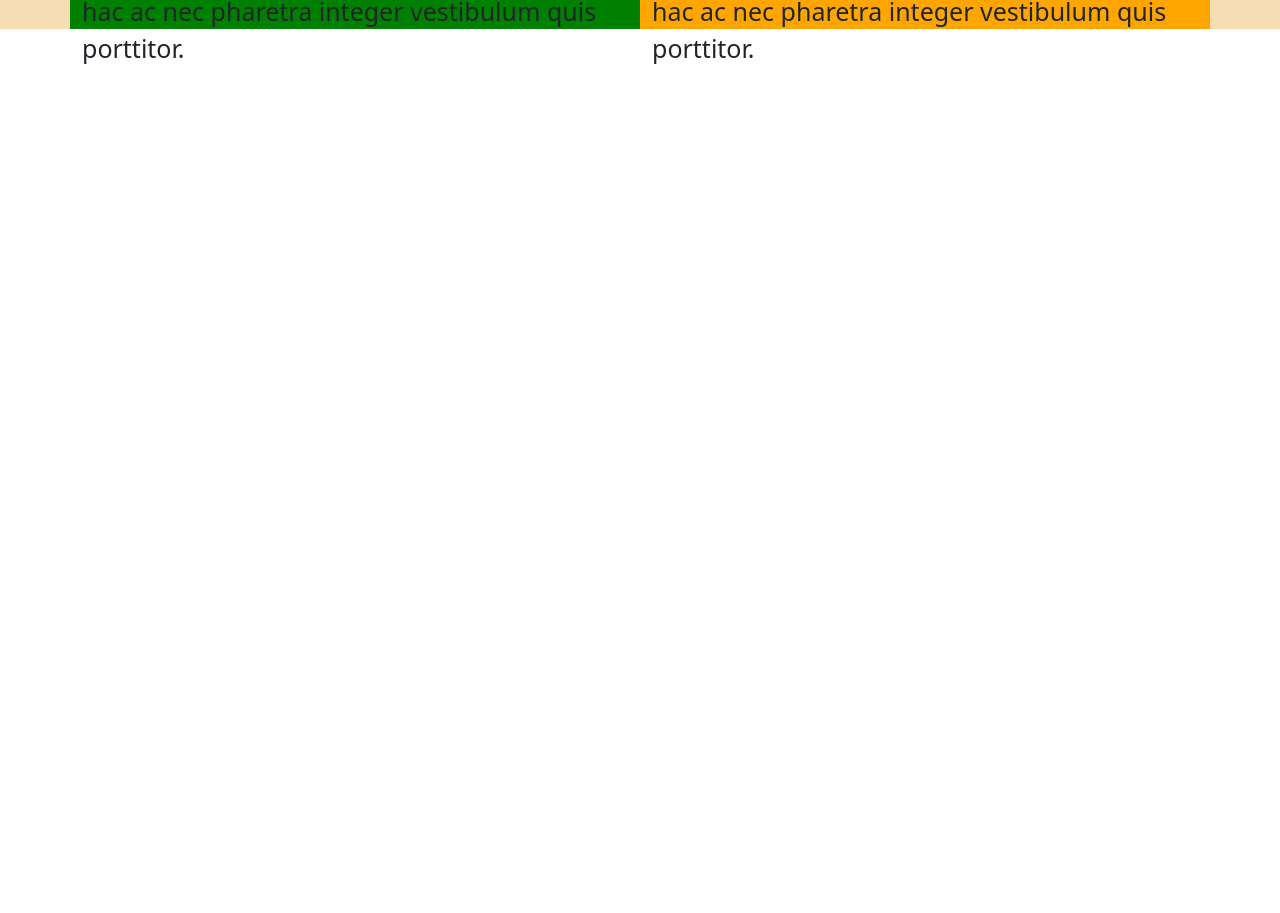
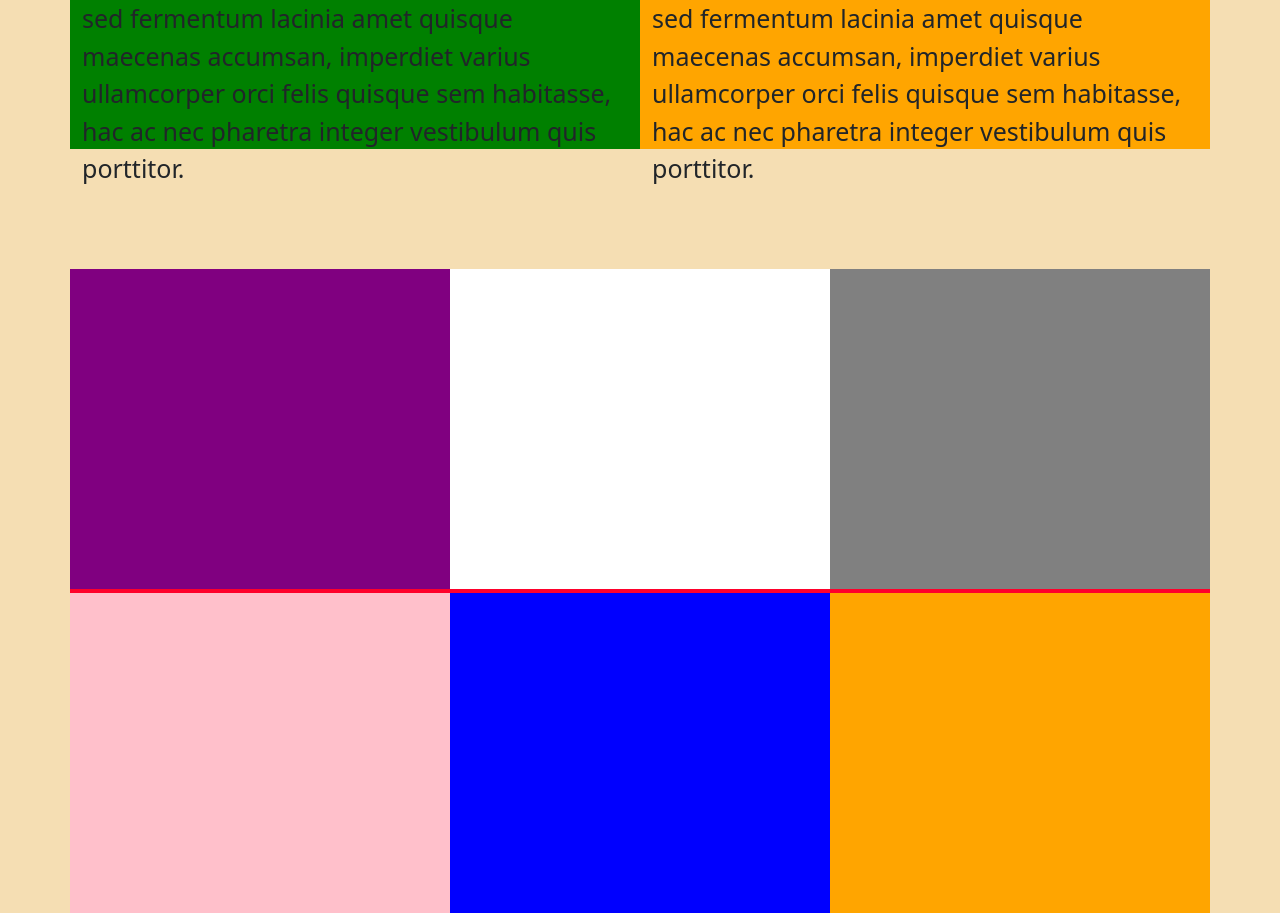
Before and after one commit to fabiogarbato/template-site, a React (Create React App) app: page / in a window 1280 px wide. Shown: the part 1086-1999 px from the top of the page. Before the commit the page ends 1154 px from the top, so only its background shows below. Built offline with nearby package versions, Linux system fonts and the light colour scheme.

Commit message:
Ajustes gerais

```diff
--- a/public/index.html
+++ b/public/index.html
@@ -24,7 +24,7 @@
       work correctly both with client-side routing and a non-root public URL.
       Learn how to configure a non-root public URL by running `npm run build`.
     -->
-    <title>React App</title>
+    <title>Nome da Pagina</title>
   </head>
   <body>
     <noscript>You need to enable JavaScript to run this app.</noscript>
--- a/src/App.js
+++ b/src/App.js
@@ -42,6 +42,7 @@ function App() {
                 </Carousel.Item>
             </Carousel>
         </Container>
+        <Container className='background-space'></Container>
         <Container className='background-section2'>
             <Row className='h-100 d-flex justify-content-center align-items-center' style={{ backgroundColor: 'pink'}}>
                 <Col className='d-flex justify-content-center align-items-center'>
@@ -57,6 +58,31 @@ function App() {
                 </Col>
             </Row>
         </Container>
+        <Container className='background-space'></Container>
+        <Container className='background-section2'>
+            <Row className="mb-1">
+                <Col xs={12} md={4} style={{ backgroundColor: 'purple', height: '40vh'}}>
+
+                </Col>
+                <Col xs={12} md={4} style={{ backgroundColor: 'white', height: '40vh'}}>
+
+                </Col>
+                <Col xs={12} md={4} style={{ backgroundColor: 'grey', height: '40vh'}}>
+
+                </Col>
+            </Row>
+            <Row>
+                <Col xs={12} md={4} style={{ backgroundColor: 'pink', height: '40vh'}}>
+
+                </Col>
+                <Col xs={12} md={4} style={{ backgroundColor: 'blue', height: '40vh'}}>
+
+                </Col>
+                <Col xs={12} md={4} style={{ backgroundColor: 'orange', height: '40vh'}}>
+
+                </Col>
+            </Row>
+        </Container>
         <WhatsAppButton phoneNumber="41987372059" />
     </Container>
   );
--- a/src/index.css
+++ b/src/index.css
@@ -7,6 +7,11 @@ html, body {
     padding-right: 0;
     padding-left: 0;
   }
+}
+
+.nav-link-hover:hover {
+  transform: scale(1.05);
+  transition: transform 0.1s;
 }
 
 .background-section {
@@ -23,6 +28,14 @@ html, body {
   background-position: center;
   background-repeat: no-repeat;
   min-height: 70vh;
+}
+
+.background-space {
+  /* background-color: rgb(255, 0, 43); */
+  background-size: contain;
+  background-position: center;
+  background-repeat: no-repeat;
+  min-height: 15vh;
 }
 
 .carousel-item {
@@ -76,7 +89,7 @@ html, body {
   }
 }
 
-@media (max-width: 586px) {
+@media (max-width: 280px) {
   .background-section, .background-section2 {
       min-height: 40vh;
   }
@@ -91,7 +104,17 @@ html, body {
   }
 }
 
-.nav-link-hover:hover {
-  transform: scale(1.05);
-  transition: transform 0.1s;
+@media (min-width: 300px) and (max-width: 586px) {
+  .background-section, .background-section2 {
+      min-height: 40vh;
+  }
+
+  .text-first{
+    font-size: 30px;
+    text-align: center;
+  }
+
+  .text-before{
+    font-size: 18px;
+  }
 }
```
